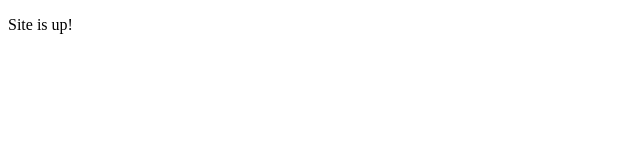
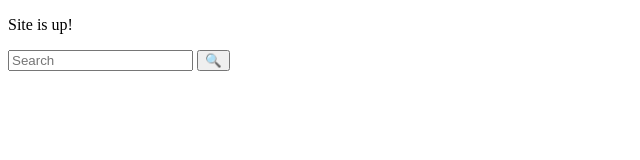
Before and after one commit to Reonin/Congress_API, a website: page index.html in a window 1280 px wide. Shown: the whole page, without its empty margins (0-640 px from the left). Drawn offline with Linux system fonts and the light colour scheme.

Commit message:
search bar

```diff
--- a/index.html
+++ b/index.html
@@ -22,6 +22,13 @@
   <script src="/js/congress.js"></script>
 
 
+  <div class="">
+    <form class="" action="index.html" method="post">
+      <input type="text" placeholder="Search" name="" value="">
+      <button type="submit" name="button">&#128269;</button>
+    </form>
+  </div>
+
 
 </body>
 
```
